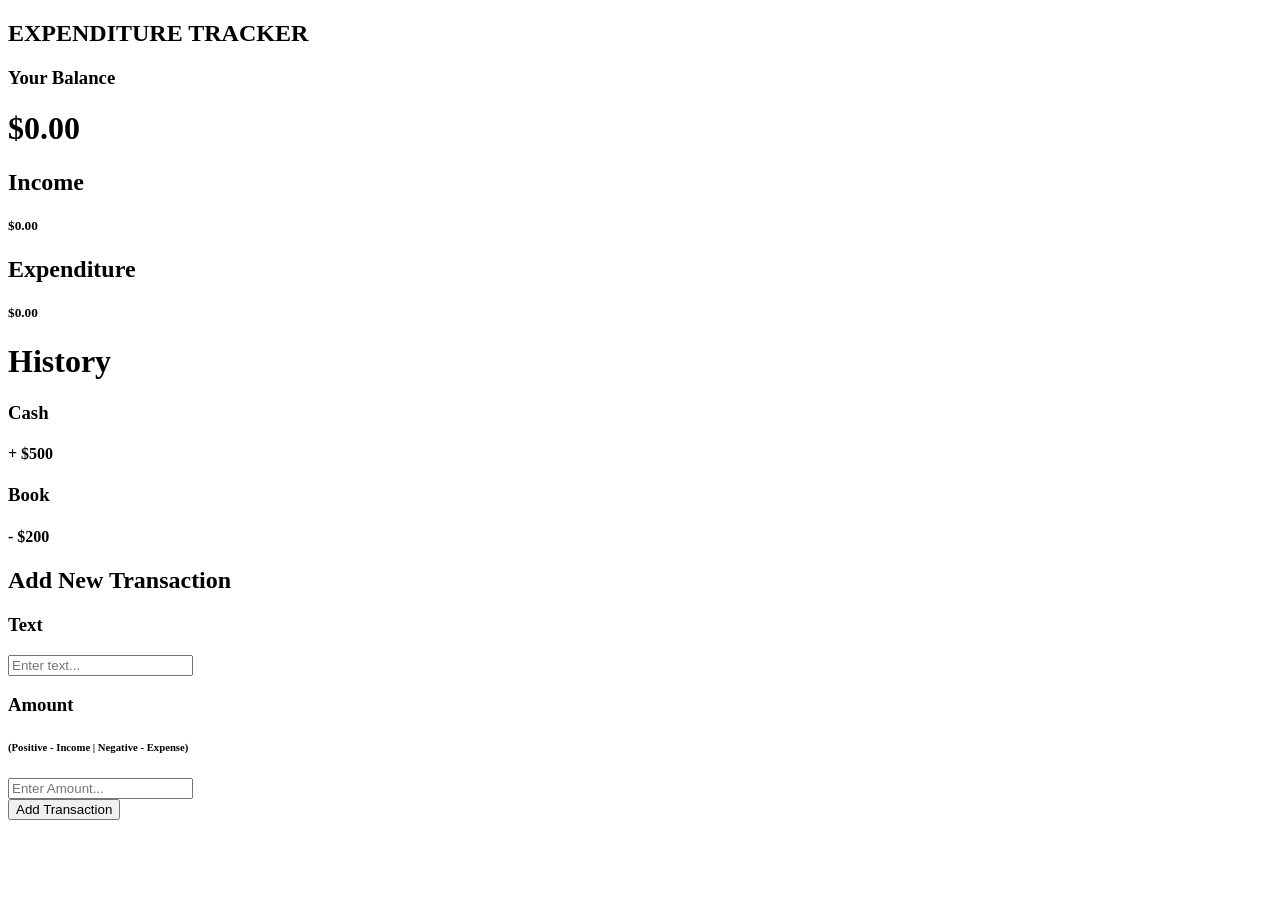
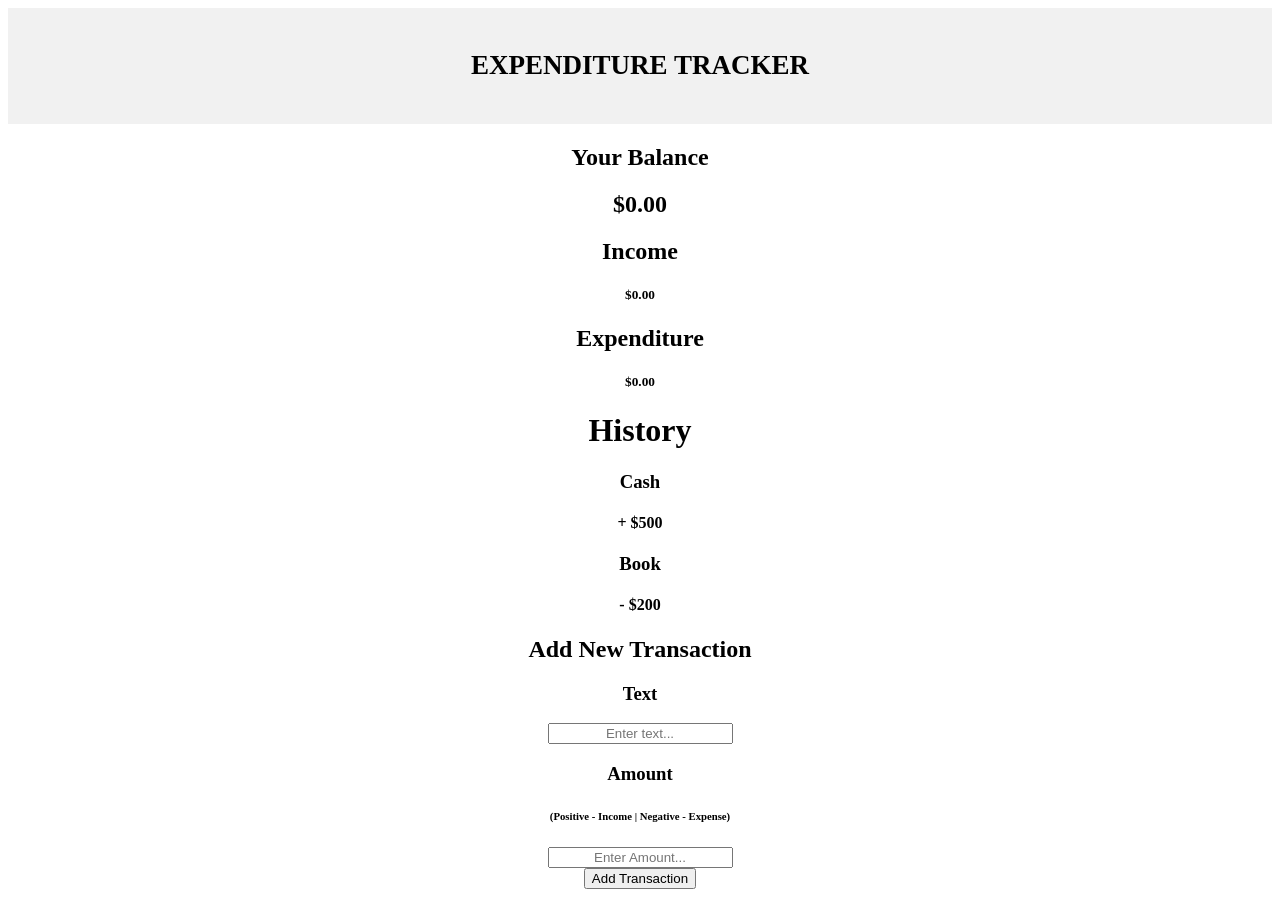
Before and after one commit to kenya194/web, a React (Create React App) app in the folder react/expenditure_tracker/: page / in a window 1280 px wide. Before the commit the page ends 828 px from the top, so only its background shows below. Built offline with nearby package versions, Linux system fonts and the light colour scheme.

Commit message:
implementing css

```diff
--- a/react/expenditure_tracker/src/App.css
+++ b/react/expenditure_tracker/src/App.css
@@ -0,0 +1,10 @@
+*{
+    text-align: center;
+    /* margin: 0; */
+}
+
+.heading{
+    background-color: #F1F1F1;
+    padding: 20px;
+    font-size: large;
+}
--- a/react/expenditure_tracker/src/components/Balance.js
+++ b/react/expenditure_tracker/src/components/Balance.js
@@ -3,9 +3,9 @@ import React from 'react'
 export default function Balance() {
   return (
     <div>
-    <h3>Your Balance</h3>
+    <h2>Your Balance</h2>
 
-    <h1 id='balance'>$0.00</h1>
+    <h2 id='balance'>$0.00</h2>
     </div>
   )
 }
--- a/react/expenditure_tracker/src/components/Header.js
+++ b/react/expenditure_tracker/src/components/Header.js
@@ -3,7 +3,7 @@ import React from "react";
 
 const Header = () => {
     return (
-        <div>
+        <div className="heading">
             <h2>EXPENDITURE TRACKER</h2>
         </div>
      );
```
